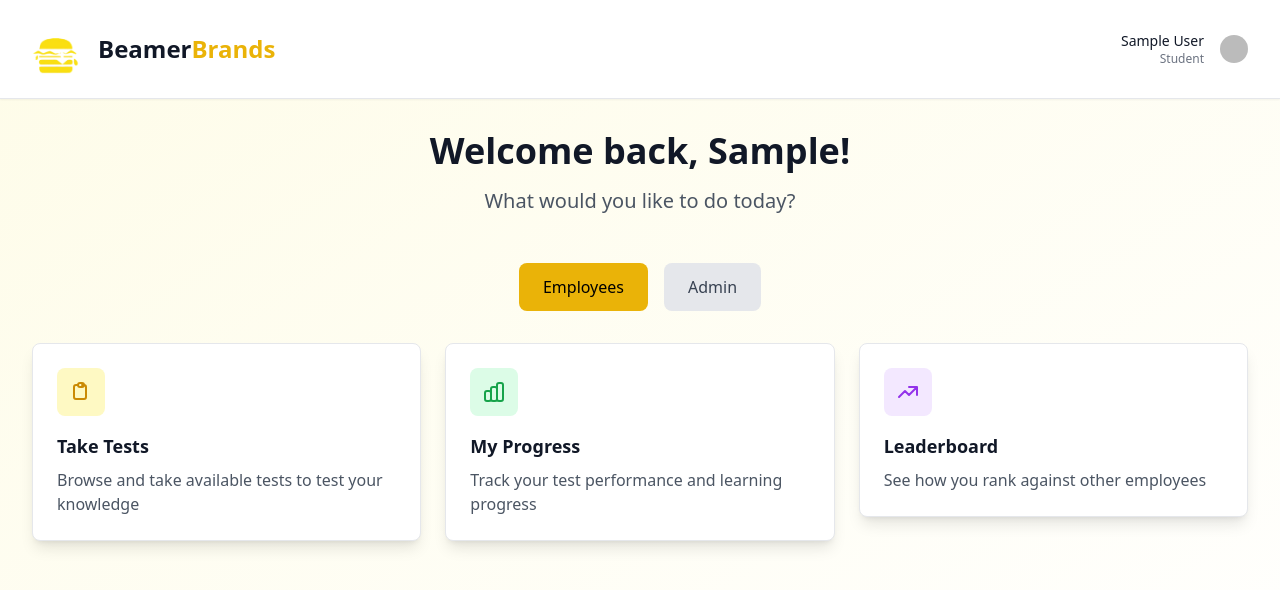
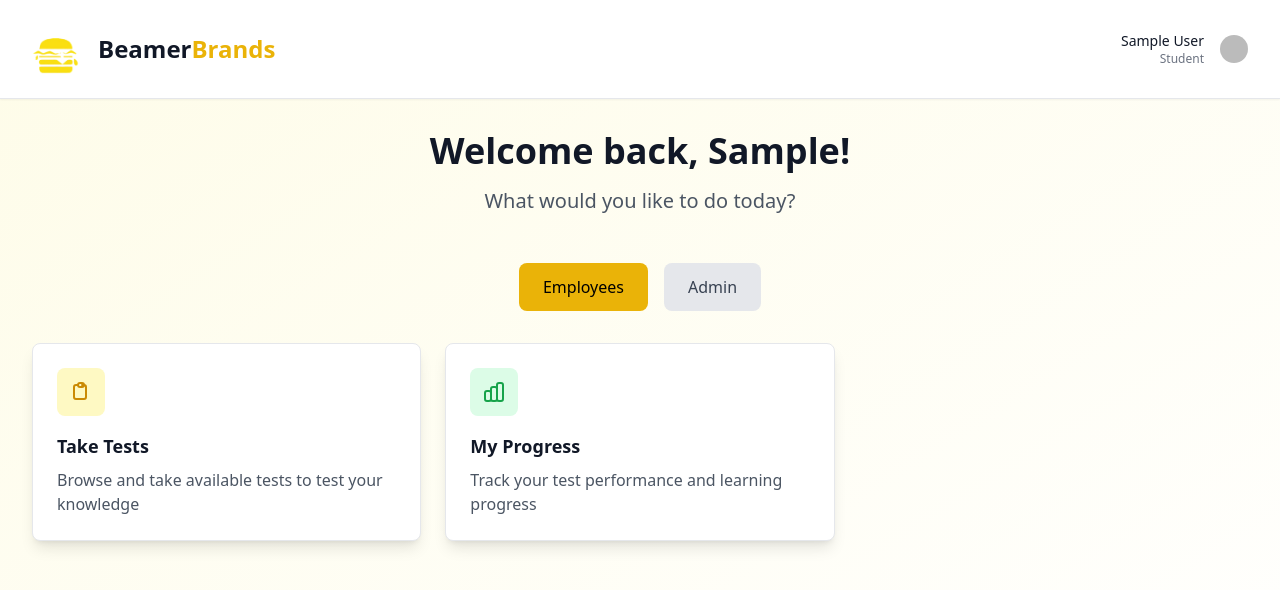
Before and after one commit to SUBHR4NSHUh4x/bemerbeamsapp, a Next.js app: page /dashboard in a window 1280 px wide. Shown: the top 590 px of the page. Built offline with nearby package versions, Linux system fonts and the light colour scheme; no server answers; the database is empty; sample sign-in values are in the browser's storage; some icons are missing.

Commit message:
remove leaderboard

```diff
--- a/app/dashboard/page.jsx
+++ b/app/dashboard/page.jsx
@@ -141,18 +141,6 @@ export default function DashboardPage() {
                   <p className="text-gray-600">Track your test performance and learning progress</p>
                 </div>
               </Link>
-
-              <Link href="/leaderboard">
-                <div className="bg-white rounded-lg shadow-lg p-6 hover:shadow-xl transition-shadow cursor-pointer border border-gray-200">
-                  <div className="flex items-center justify-center w-12 h-12 bg-purple-100 rounded-lg mb-4">
-                    <svg className="w-6 h-6 text-purple-600" fill="none" stroke="currentColor" viewBox="0 0 24 24">
-                      <path strokeLinecap="round" strokeLinejoin="round" strokeWidth={2} d="M13 7h8m0 0v8m0-8l-8 8-4-4-6 6" />
-                    </svg>
-                  </div>
-                  <h3 className="text-lg font-semibold text-gray-900 mb-2">Leaderboard</h3>
-                  <p className="text-gray-600">See how you rank against other employees</p>
-                </div>
-              </Link>
             </>
           ) : (
             <>
```
